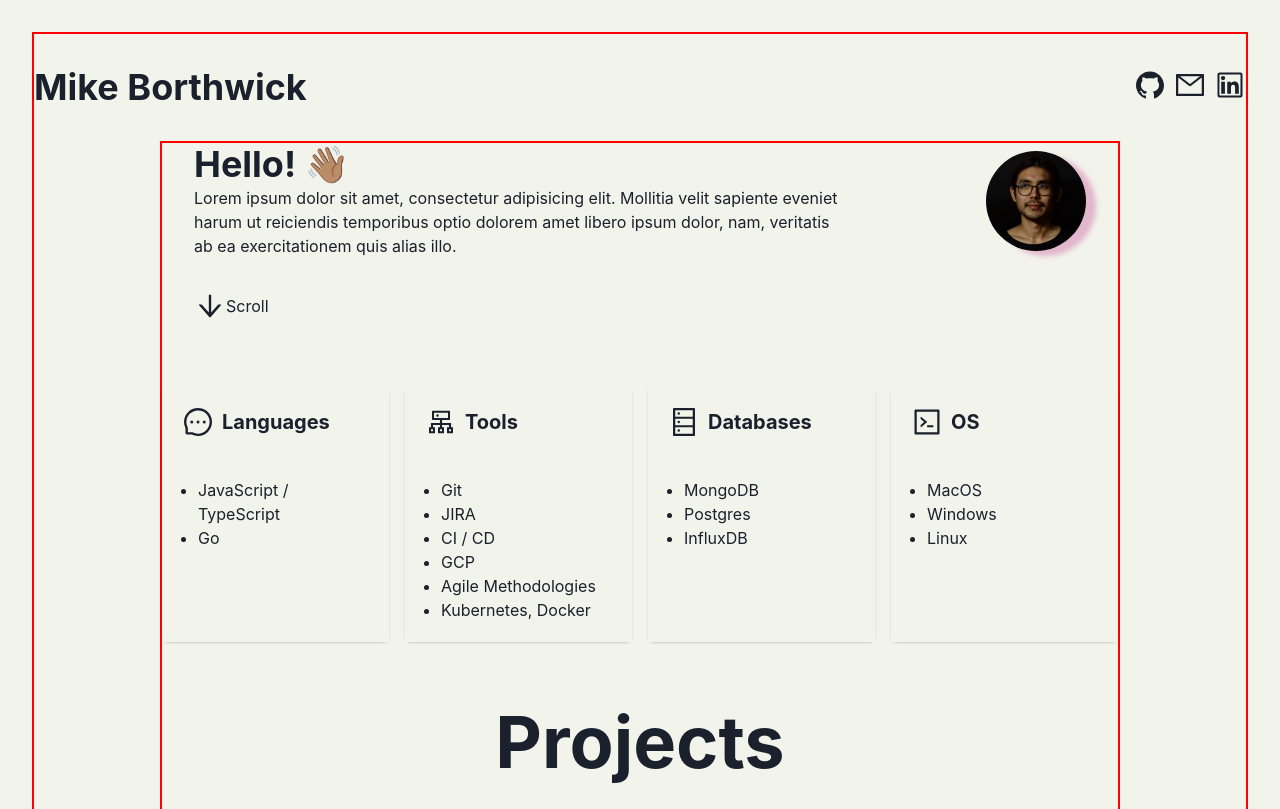
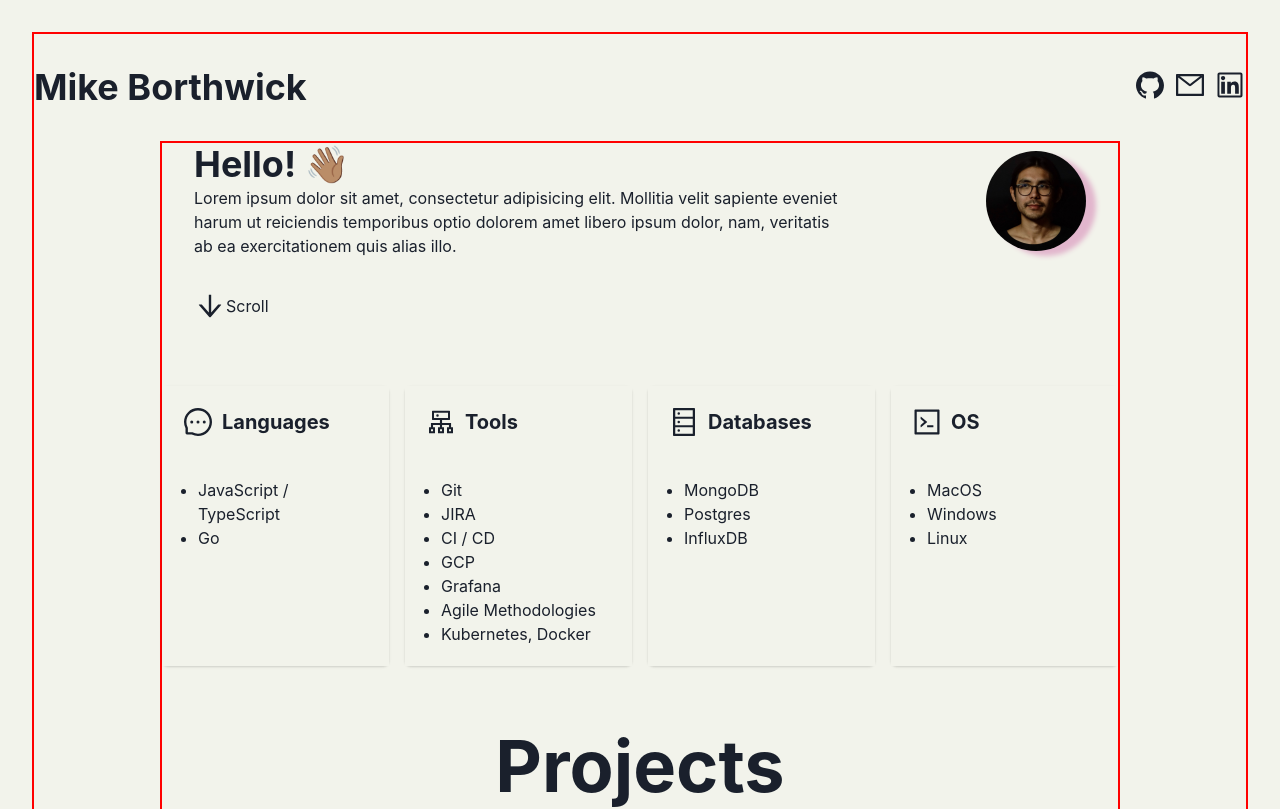
Before and after one commit to mhborthwick/my-site, a React (Vite) app: page / in a window 1280 px wide. Shown: the top 809 px of the page. Built offline with nearby package versions, Linux system fonts and the light colour scheme.

Commit message:
chore: add grafana to tools list

```diff
--- a/src/main.tsx
+++ b/src/main.tsx
@@ -32,6 +32,7 @@ function getData(heading: Heading) {
         Tools.JIRA,
         Tools.CI_CD,
         Tools.CCP,
+        Tools.GRAFANA,
         Tools.AGILE,
         Tools.DEV_OPS,
       ];
@@ -72,6 +73,7 @@ enum Tools {
   CCP = "GCP",
   CI_CD = "CI / CD",
   AGILE = "Agile Methodologies",
+  GRAFANA = "Grafana",
   DEV_OPS = "Kubernetes, Docker",
 }
 
```
